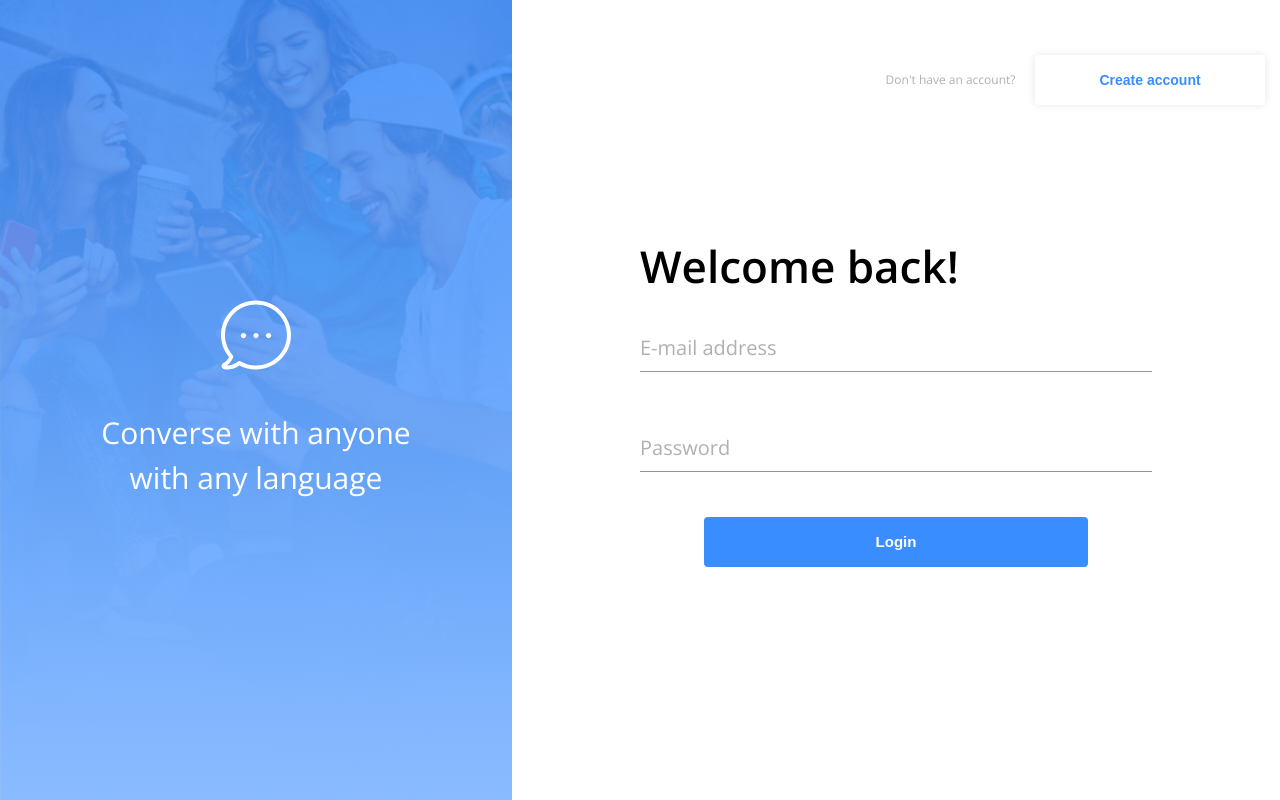
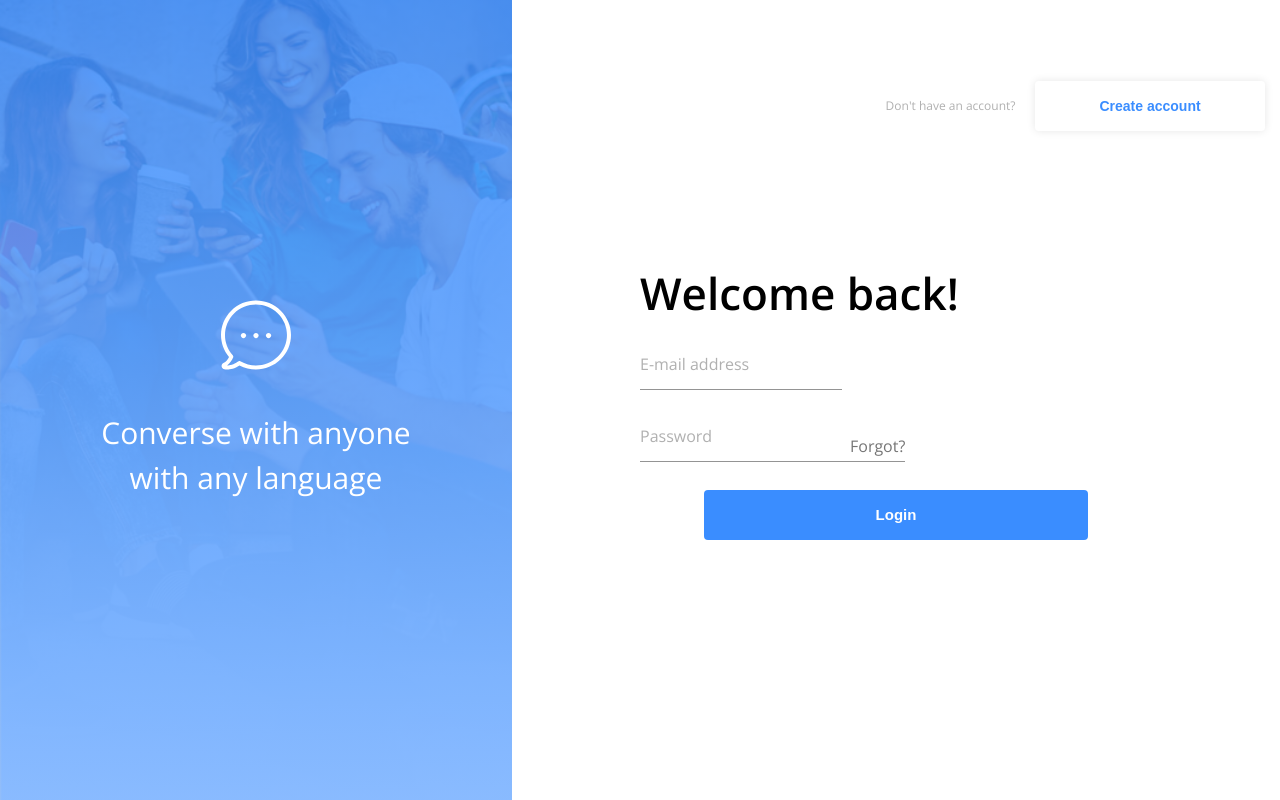
Before and after one commit to savwiley/messenger-6409, a React (Create React App) app in the folder client/: page /login in a window 1280 px wide. Built offline with nearby package versions, Linux system fonts and the light colour scheme; no server answers.

Commit message:
remove arguments from useStyles component & add input adornments

```diff
--- a/client/src/Login.js
+++ b/client/src/Login.js
@@ -9,11 +9,12 @@ import {
   Button,
   FormControl,
   TextField,
+  InputAdornment,
 } from "@material-ui/core";
 import { login } from "./store/utils/thunkCreators";
 
 const Login = (props) => {
-  const classes = useStyles(25);
+  const classes = useStyles();
   const history = useHistory();
   const { user, login } = props;
 
@@ -48,7 +49,7 @@ const Login = (props) => {
           <Grid>
             <Typography className={classes.header}>Welcome back!</Typography>
             <Grid>
-              <FormControl className={classes.inputs} required>
+              <FormControl margin="normal" className={classes.formControl} required>
                 <TextField
                   aria-label="e-mail address"
                   label="E-mail address"
@@ -57,12 +58,15 @@ const Login = (props) => {
                 />
               </FormControl>
             </Grid>
-            <FormControl className={classes.inputs} required>
+            <FormControl margin="normal" className={classes.formControl} required>
               <TextField
                 label="Password"
                 aria-label="password"
                 type="password"
                 name="password"
+                InputProps={{
+                  endAdornment: <InputAdornment position="end" className={classes.adornment}>Forgot?</InputAdornment>
+                }}
               />
             </FormControl>
             <Grid>
```
